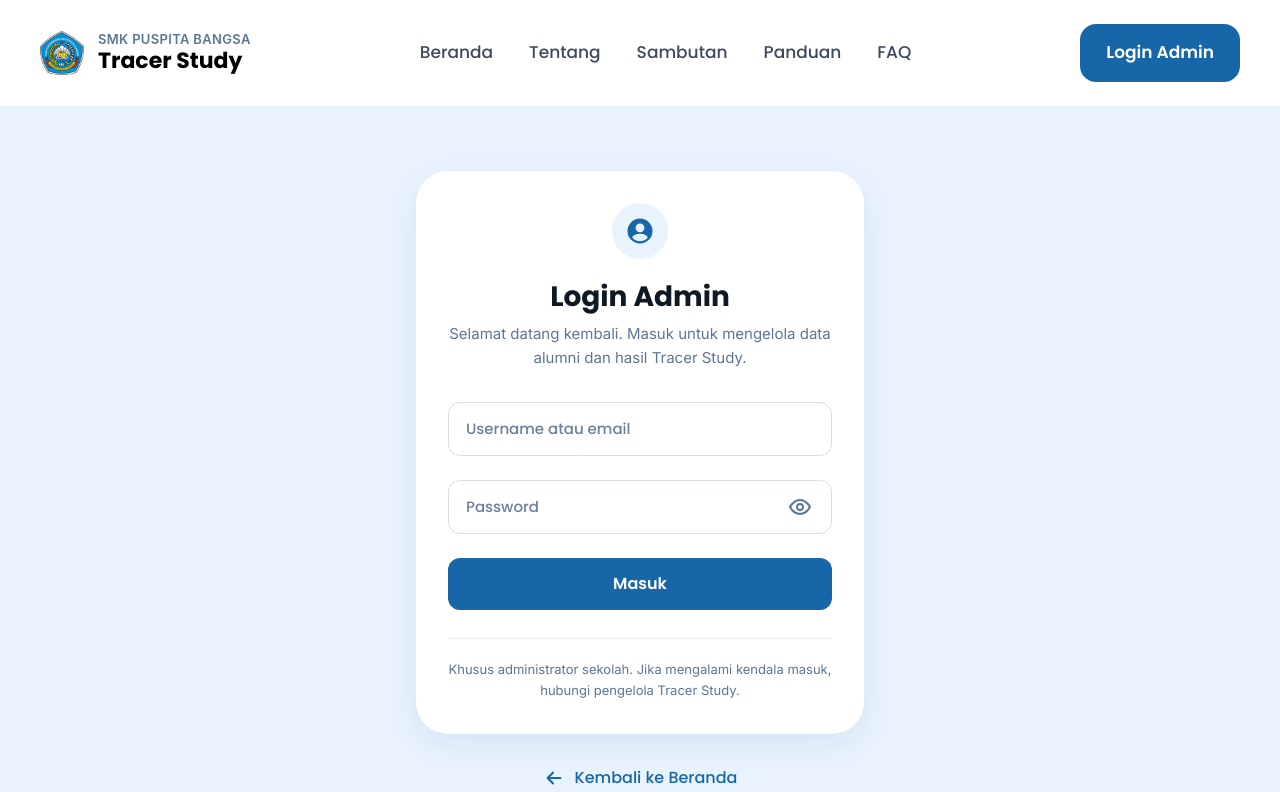
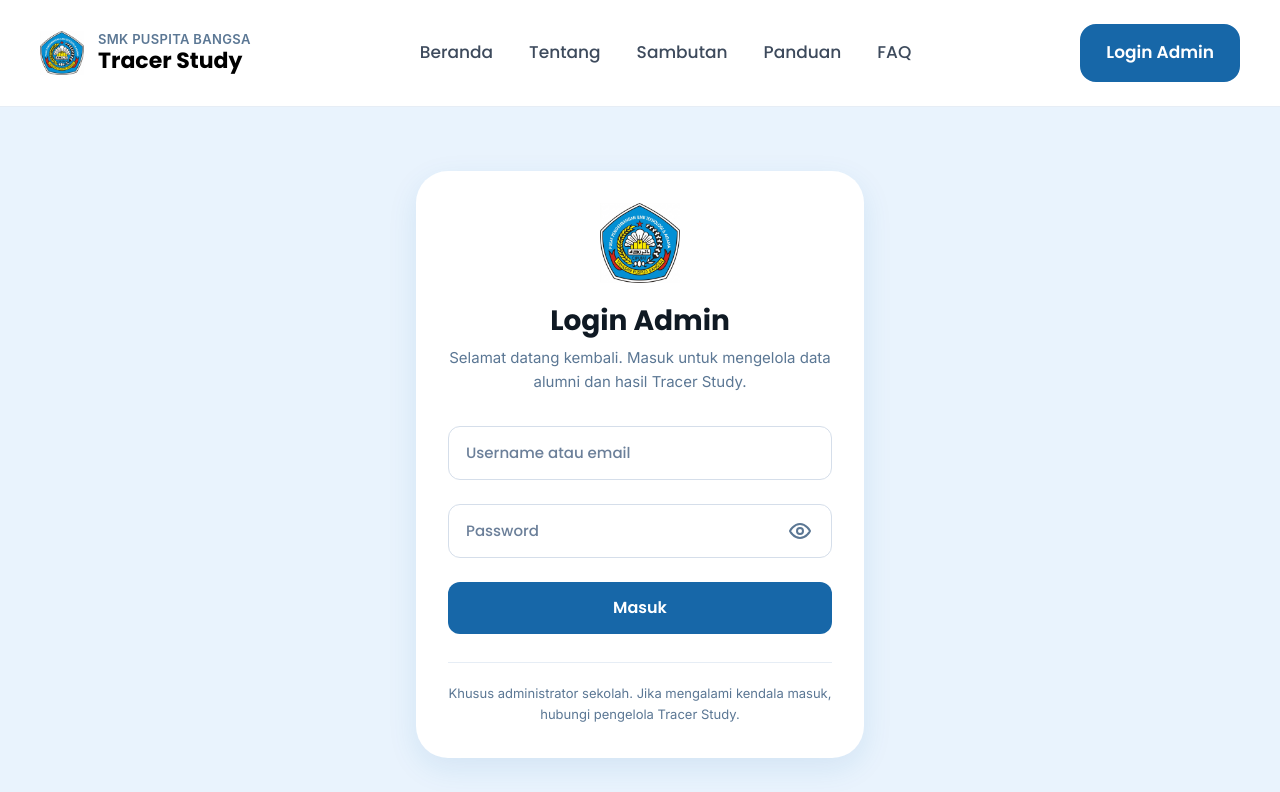
Before and after one commit to Agunnnnn/PROJECT_PKM, a React (Vite) app in the folder client/: page /login in a window 1280 px wide. Shown: the top 792 px of the page. Built offline with nearby package versions, Linux system fonts and the light colour scheme; the HTML template or start-up script is replaced by a standard one.

Commit message:
Tampilan Login

```diff
--- a/client/src/pages/Login.jsx
+++ b/client/src/pages/Login.jsx
@@ -1,6 +1,7 @@
 import { useState, useEffect } from "react";
 import { Link, useNavigate } from "react-router-dom";
 import api from "../api/axios";
+import logo from "../assets/Logo.jpeg"; // <-- simpan file di src/assets/Logo.jpeg
 
 /* ---------- Ikon ---------- */
 const Svg = ({ children, size = 24, ...props }) => (
@@ -13,12 +14,6 @@ const Svg = ({ children, size = 24, ...props }) => (
   >
     {children}
   </svg>
-);
-
-const UserCircle = () => (
-  <Svg size={30} fill="currentColor">
-    <path d="M12 2a10 10 0 100 20 10 10 0 000-20zm0 4a3.500 3.500 0 110 7 3.500 3.500 0 010-7zm0 14.200a8 8 0 01-6.200-3c.1-2 4.100-3.100 6.200-3.100s6.100 1.100 6.200 3.100a8 8 0 01-6.200 3z" />
-  </Svg>
 );
 
 const Eye = () => (
@@ -106,9 +101,11 @@ export default function Login() {
         <div className="rounded-[28px] bg-white p-6 shadow-[0_10px_30px_rgba(23,103,168,0.10)] lg:rounded-4xl lg:p-8">
           {/* Header kartu */}
           <div className="text-center">
-            <div className="mx-auto mb-5 grid h-14 w-14 place-items-center rounded-full bg-[#e9f3fd] text-[#1767a8]">
-              <UserCircle />
-            </div>
+            <img
+              src={logo}
+              alt="Logo SMK Puspita Bangsa"
+              className="mx-auto mb-5 h-20 w-20 object-contain"
+            />
             <h1 className="font-['Poppins',sans-serif] text-[28px] font-bold leading-tight text-[#0f1923]">
               Login Admin
             </h1>
@@ -150,9 +147,8 @@ export default function Login() {
               />
               <label
                 htmlFor="username"
-                className={`floating-label ${
-                  isUserFloating ? "is-floating" : ""
-                } ${userFocused ? "is-focused" : ""}`}
+                className={`floating-label ${isUserFloating ? "is-floating" : ""
+                  } ${userFocused ? "is-focused" : ""}`}
               >
                 Username atau email
               </label>
@@ -174,9 +170,8 @@ export default function Login() {
               />
               <label
                 htmlFor="password"
-                className={`floating-label ${
-                  isPassFloating ? "is-floating" : ""
-                } ${passFocused ? "is-focused" : ""}`}
+                className={`floating-label ${isPassFloating ? "is-floating" : ""
+                  } ${passFocused ? "is-focused" : ""}`}
               >
                 Password
               </label>
```
